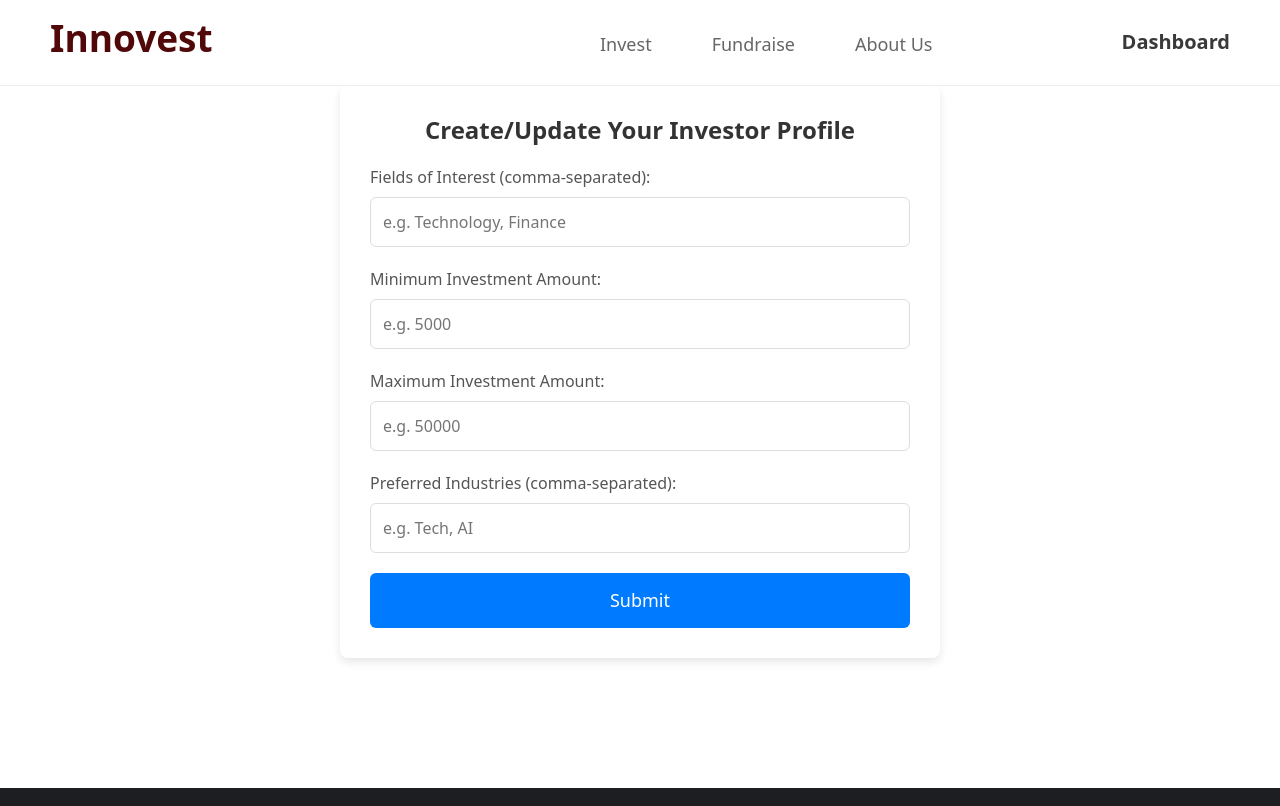
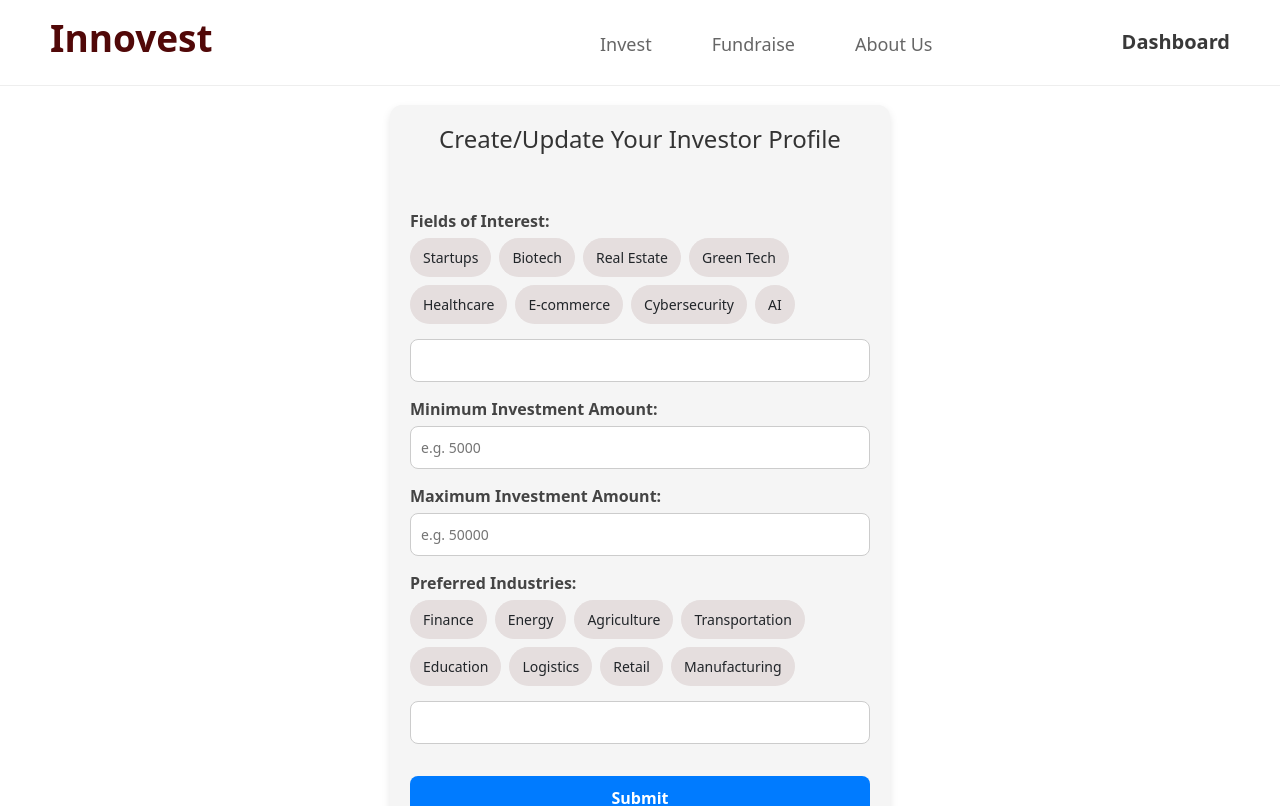
Before and after one commit to kazi-kamruddin/Innovest, a React (Vite) app in the folder frontEnd/: page /profile/investor-info in a window 1280 px wide. Shown: the top 806 px of the page. Built offline with nearby package versions, Linux system fonts and the light colour scheme; no server answers; sample sign-in values are in the browser's storage.

Commit message:
completed editing Profile Investor Info Page fixes #56

```diff
--- a/frontEnd/src/pages/ProfileEdit.jsx
+++ b/frontEnd/src/pages/ProfileEdit.jsx
@@ -120,7 +120,7 @@ const ProfileEdit = () => {
         toast.success("Profile updated successfully!");
         setTimeout(() => {
           window.location.href = "/profile";
-        }, 2300);
+        }, 700);
       } else {
         const errorData = await response.json();
         throw new Error(errorData.message || "Something went wrong");
--- a/frontEnd/src/pages/ProfileInvestorInfo.jsx
+++ b/frontEnd/src/pages/ProfileInvestorInfo.jsx
@@ -1,18 +1,92 @@
-import React, { useState } from 'react';
+import React, { useState, useEffect } from 'react';
 import { useAuthContext } from '../hooks/useAuthContext';
 import { useNavigate } from 'react-router-dom';
 import { ToastContainer, toast } from 'react-toastify';
 import 'react-toastify/dist/ReactToastify.css';
 import '../styles/profile-investor-info.css';
 
+const fieldsOfInterestOptions = [
+  'Startups', 'Biotech', 'Real Estate', 'Green Tech',
+  'Healthcare', 'E-commerce', 'Cybersecurity', 'AI'
+];
+
+const preferredIndustriesOptions = [
+  'Finance', 'Energy', 'Agriculture', 'Transportation',
+  'Education', 'Logistics', 'Retail', 'Manufacturing'
+];
+
 const ProfileInvestorInfo = () => {
-    const [fieldsOfInterest, setFieldsOfInterest] = useState('');
+  const [fieldsOfInterest, setFieldsOfInterest] = useState([]);
   const [investmentRangeMin, setInvestmentRangeMin] = useState('');
   const [investmentRangeMax, setInvestmentRangeMax] = useState('');
-    const [preferredIndustries, setPreferredIndustries] = useState('');
+  const [preferredIndustries, setPreferredIndustries] = useState([]);
+  const [loading, setLoading] = useState(true);
 
   const { user } = useAuthContext();
   const navigate = useNavigate();
+
+  const toggleSelection = (value, setter, currentState) => {
+    const updated = currentState.includes(value)
+      ? currentState.filter((item) => item !== value)
+      : [...currentState, value];
+    setter(updated);
+  };
+
+  useEffect(() => {
+    const fetchInvestorInfo = async () => {
+      if (!user) return;
+
+      const token = localStorage.getItem('token');
+      try {
+        const response = await fetch(`http://127.0.0.1:8000/api/investor-info/${user.id}`, {
+          method: 'GET',
+          headers: {
+            'Content-Type': 'application/json',
+            Authorization: `Bearer ${token}`,
+          },
+        });
+
+        if (response.ok) {
+          const data = await response.json();
+          if (data && Object.keys(data).length > 0) {
+            setFieldsOfInterest(data.fields_of_interest ? data.fields_of_interest.split(',').map(s => s.trim()) : []);
+            setInvestmentRangeMin(data.investment_range_min || '');
+            setInvestmentRangeMax(data.investment_range_max || '');
+            setPreferredIndustries(data.preferred_industries ? data.preferred_industries.split(',').map(s => s.trim()) : []);
+          }
+        } else if (response.status !== 404) {
+          toast.error('Failed to load investor profile data');
+        }
+      } catch (error) {
+        console.error('Error fetching investor profile data:', error);
+        toast.error('Error fetching investor profile data');
+      } finally {
+        setLoading(false);
+      }
+    };
+
+    fetchInvestorInfo();
+  }, [user]);
+
+  const handleMinChange = (e) => {
+    const value = e.target.value;
+    if (value === '') {
+      setInvestmentRangeMin('');
+      return;
+    }
+    const num = Math.max(0, Number(value));
+    setInvestmentRangeMin(num);
+  };
+
+  const handleMaxChange = (e) => {
+    const value = e.target.value;
+    if (value === '') {
+      setInvestmentRangeMax('');
+      return;
+    }
+    const num = Math.max(0, Number(value));
+    setInvestmentRangeMax(num);
+  };
 
   const handleSubmit = async (e) => {
     e.preventDefault();
@@ -24,10 +98,10 @@ const ProfileInvestorInfo = () => {
 
     const data = {
       user_id: user.id,
-            fields_of_interest: fieldsOfInterest,
+      fields_of_interest: fieldsOfInterest.join(', '),
       investment_range_min: investmentRangeMin,
       investment_range_max: investmentRangeMax,
-            preferred_industries: preferredIndustries,
+      preferred_industries: preferredIndustries.join(', ')
     };
 
     try {
@@ -42,9 +116,7 @@ const ProfileInvestorInfo = () => {
 
       if (response.status === 201) {
         toast.success('Investor profile created/updated successfully');
-                setTimeout(() => {
-                    navigate('/dashboard');
-                }, 2300);
+        setTimeout(() => navigate('/profile'), 900);
       } else {
         const errorData = await response.json();
         throw new Error(errorData.message || 'Error submitting profile');
@@ -55,62 +127,77 @@ const ProfileInvestorInfo = () => {
     }
   };
 
+  if (loading) {
+    return <div>Loading investor profile data...</div>;
+  }
+
   return (
-        <div className="investor-profile-form-container">
-            <h2 className="investor-profile-form-heading">Create/Update Your Investor Profile</h2>
+    <div className="investor-profile-container">
+      <h2 className="investor-profile-heading">Create/Update Your Investor Profile</h2>
       <form onSubmit={handleSubmit} className="investor-profile-form">
-                <div className="investor-profile-form-group">
-                    <label htmlFor="fields_of_interest" className="investor-profile-form-label">Fields of Interest (comma-separated):</label>
+
+        <label className="investor-profile-label">Fields of Interest:</label>
+        <div className="custom-multiselect">
+          {fieldsOfInterestOptions.map((option) => (
+            <div
+              key={option}
+              className={`multiselect-option ${fieldsOfInterest.includes(option) ? 'selected' : ''}`}
+              onClick={() => toggleSelection(option, setFieldsOfInterest, fieldsOfInterest)}
+            >
+              {fieldsOfInterest.includes(option) ? '✔️ ' : ''}{option}
+            </div>
+          ))}
+        </div>
         <input
           type="text"
-                        id="fields_of_interest"
-                        value={fieldsOfInterest}
-                        onChange={(e) => setFieldsOfInterest(e.target.value)}
-                        placeholder="e.g. Technology, Finance"
-                        className="investor-profile-form-input"
+          className="investor-profile-input readonly-box"
+          value={fieldsOfInterest.join(', ')}
+          readOnly
         />
-                </div>
 
-                <div className="investor-profile-form-group">
-                    <label htmlFor="investment_range_min" className="investor-profile-form-label">Minimum Investment Amount:</label>
+        <label className="investor-profile-label">Minimum Investment Amount:</label>
         <input
           type="number"
-                        id="investment_range_min"
+          min="0"
           value={investmentRangeMin}
-                        onChange={(e) => setInvestmentRangeMin(e.target.value)}
+          onChange={handleMinChange}
           placeholder="e.g. 5000"
-                        className="investor-profile-form-input"
+          className="investor-profile-input"
         />
-                </div>
 
-                <div className="investor-profile-form-group">
-                    <label htmlFor="investment_range_max" className="investor-profile-form-label">Maximum Investment Amount:</label>
+        <label className="investor-profile-label">Maximum Investment Amount:</label>
         <input
           type="number"
-                        id="investment_range_max"
+          min="0"
           value={investmentRangeMax}
-                        onChange={(e) => setInvestmentRangeMax(e.target.value)}
+          onChange={handleMaxChange}
           placeholder="e.g. 50000"
-                        className="investor-profile-form-input"
+          className="investor-profile-input"
         />
+
+        <label className="investor-profile-label">Preferred Industries:</label>
+        <div className="custom-multiselect">
+          {preferredIndustriesOptions.map((option) => (
+            <div
+              key={option}
+              className={`multiselect-option ${preferredIndustries.includes(option) ? 'selected' : ''}`}
+              onClick={() => toggleSelection(option, setPreferredIndustries, preferredIndustries)}
+            >
+              {preferredIndustries.includes(option) ? '✔️ ' : ''}{option}
             </div>
-
-                <div className="investor-profile-form-group">
-                    <label htmlFor="preferred_industries" className="investor-profile-form-label">Preferred Industries (comma-separated):</label>
+          ))}
+        </div>
         <input
           type="text"
-                        id="preferred_industries"
-                        value={preferredIndustries}
-                        onChange={(e) => setPreferredIndustries(e.target.value)}
-                        placeholder="e.g. Tech, AI"
-                        className="investor-profile-form-input"
+          className="investor-profile-input readonly-box"
+          value={preferredIndustries.join(', ')}
+          readOnly
         />
-                </div>
 
-                <button type="submit" className="investor-profile-submit-button">Submit</button>
+        <button type="submit" className="investor-profile-button">Submit</button>
       </form>
 
-            <ToastContainer position="top-right" autoClose={3000} hideProgressBar={false} closeOnClick rtl={false} pauseOnFocusLoss draggable pauseOnHover />
+      <ToastContainer position="top-right" autoClose={3000} hideProgressBar={false} closeOnClick pauseOnHover />
     </div>
   );
 };
--- a/frontEnd/src/styles/profile-edit.css
+++ b/frontEnd/src/styles/profile-edit.css
@@ -6,7 +6,7 @@
     border-radius: 12px;
     box-shadow: 0 4px 8px rgba(0, 0, 0, 0.1);
     text-align: center;
-    margin-top: 110px;
+    margin-top: 105px;
 }
 .custom-multiselect {
     display: flex;
@@ -50,6 +50,7 @@
 }
 
 .edit-profile-form {
+    margin-top: 35px;
     display: flex;
     flex-direction: column;
 }
--- a/frontEnd/src/styles/profile-investor-info.css
+++ b/frontEnd/src/styles/profile-investor-info.css
@@ -1,97 +1,109 @@
-
-
-.investor-profile-form-container {
-    max-width: 600px;
-    margin: 0 auto;
-    padding: 30px;
-    background-color: #fff;
-    border-radius: 8px;
+.investor-profile-container {
+  max-width: 500px;
+  margin: 50px auto;
+  padding: 20px;
+  background: #f5f5f5;
+  border-radius: 12px;
   box-shadow: 0 4px 8px rgba(0, 0, 0, 0.1);
+  text-align: center;
+  margin-top: 105px;
 }
 
-  .investor-profile-form-heading {
-    text-align: center;
-    margin-bottom: 20px;
+.investor-profile-heading {
   font-size: 24px;
+  margin-bottom: 15px;
   color: #333;
-    font-weight: 600;
 }
 
-  .investor-profile-form-group {
-    margin-bottom: 20px;
+.investor-profile-form {
+  display: flex;
+  flex-direction: column;
+  margin-top: 55px;
 }
 
-  .investor-profile-form-label {
-    display: block;
+.investor-profile-label {
   font-size: 16px;
-    color: #555;
-    margin-bottom: 8px;
+  font-weight: 600;
+  margin-bottom: 5px;
+  color: #444;
+  text-align: left;
 }
 
-  .investor-profile-form-input {
+.investor-profile-input,
+.investor-profile-textarea,
+.investor-profile-number {
   width: 100%;
-    padding: 12px;
-    font-size: 16px;
-    border: 1px solid #ddd;
-    border-radius: 6px;
-    transition: border-color 0.3s ease;
+  padding: 10px;
+  margin-bottom: 15px;
+  border: 1px solid #ccc;
+  border-radius: 8px;
+  font-size: 14px;
+  transition: border-color 0.3s ease-in-out;
 }
 
-  .investor-profile-form-input:focus {
-    border-color: #4caf50;
+.investor-profile-input:focus,
+.investor-profile-textarea:focus,
+.investor-profile-number:focus {
+  border-color: #007bff;
   outline: none;
 }
 
-  .investor-profile-submit-button {
-    width: 100%;
-    padding: 14px;
+.investor-profile-button {
+  margin-top: 17px;
+  padding: 10px 15px;
   background: #007bff;
-    color: #fff;
-    font-size: 18px;
+  color: #ffffff;
+  font-size: 16px;
+  font-weight: bold;
   border: none;
-    border-radius: 6px;
+  border-radius: 8px;
   cursor: pointer;
-    transition: background-color 0.3s ease;
+  transition: background 0.3s ease-in-out;
 }
 
-  .investor-profile-submit-button:hover {
+.investor-profile-button:hover {
   background: #0056b3;
 }
 
-  .alert-success {
-    padding: 12px;
-    margin-bottom: 20px;
-    border-radius: 6px;
-    font-size: 16px;
-    text-align: center;
-    background-color: #d4edda;
-    color: #155724;
+
+.custom-multiselect {
+  display: flex;
+  flex-wrap: wrap;
+  gap: 8px;
+  margin-bottom: 15px;
 }
 
-  .alert-error {
-    padding: 12px;
-    margin-bottom: 20px;
-    border-radius: 6px;
-    font-size: 16px;
-    text-align: center;
-    background-color: #f8d7da;
-    color: #721c24;
+.multiselect-option {
+  padding: 8px 12px;
+  background-color: #e5dede;
+  border-radius: 20px;
+  cursor: pointer;
+  font-size: 14px;
+  border: 1px solid transparent;
+  user-select: none;
+  transition: background 0.2s;
 }
 
-  @media (max-width: 768px) {
-    .investor-profile-form-container {
-      padding: 20px;
+.multiselect-option:hover {
+  background-color: #d8e9ff;
 }
 
-    .investor-profile-form-heading {
-      font-size: 20px;
+.multiselect-option.selected {
+  background-color: #35b127;
+  color: #fff;
+  border-color: #0056b3;
 }
 
-    .investor-profile-form-input {
-      font-size: 14px;
+
+.readonly-box {
+  background-color: #ffffff;
+  color: #444;
+  cursor: not-allowed;
 }
 
-    .investor-profile-submit-button {
-      font-size: 16px;
+/* Responsive */
+@media (max-width: 600px) {
+  .investor-profile-container {
+    max-width: 90%;
   }
 }
```
Lines whose indentation alone changed are shown as unchanged.
